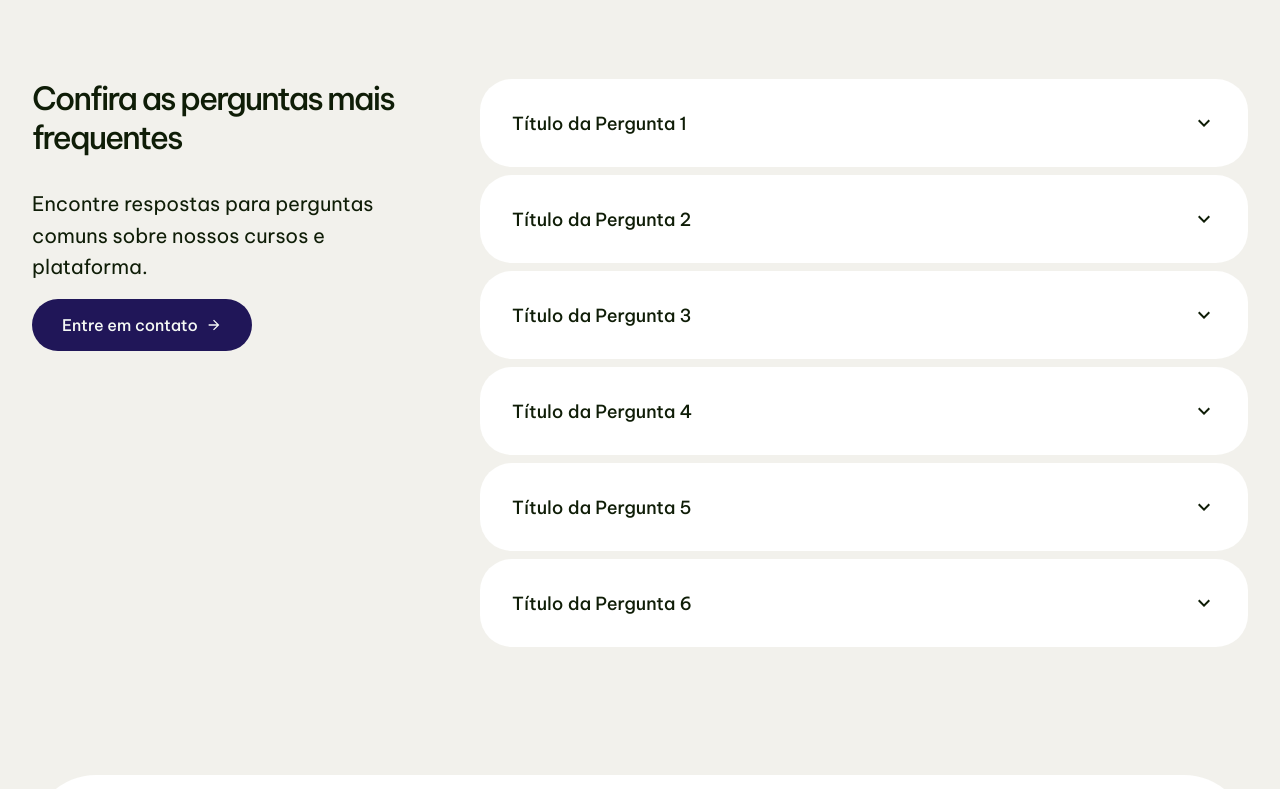
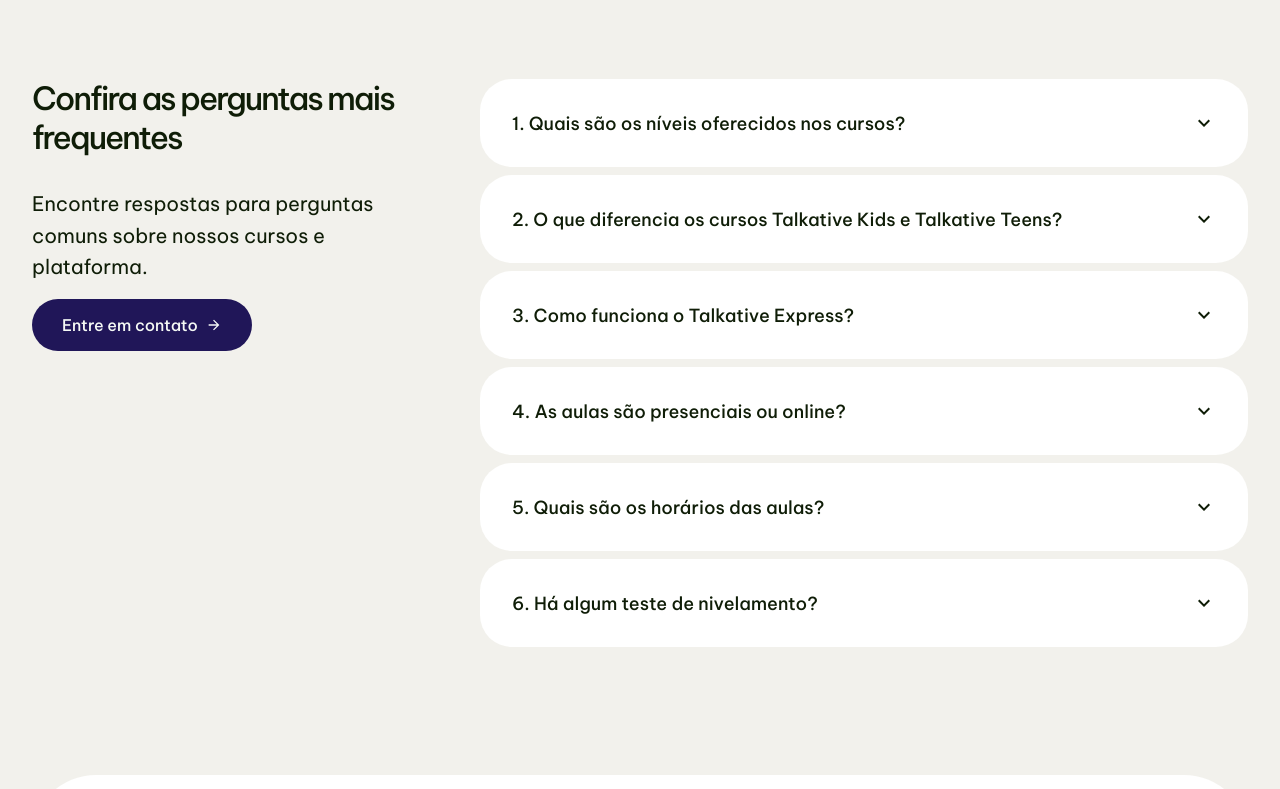
Before and after one commit to SnayderRodrigues/react-study, a React (Vite) app: page /about in a window 1280 px wide. Shown: the part 5711-6500 px from the top of the page. Built offline with nearby package versions, Linux system fonts and the light colour scheme.

Commit message:
update: homepage text copy

```diff
--- a/src/pages/home/About.jsx
+++ b/src/pages/home/About.jsx
@@ -45,16 +45,20 @@
           <div>
             <h3>Nossa Missão</h3>
             <p>
-              Lorem ipsum dolor sit amet, consectetur adipisicing elit. Facere
-              quaerat nobis dolores quia, fugiat perspiciatis harum assumenda
-              temporibus consequuntur, deserunt iure enim, reiciendis a. Ut
-              numquam corrupti odit rem id!
+              Na Talkative, nossa missão é empoderar nossos alunos, fornecendo
+              uma educação de qualidade que se adapta às necessidades
+              individuais, promovendo o desenvolvimento pessoal e profissional.
+            </p>
+            <p>
+              Estamos comprometidos em ajudar cada estudante a alcançar seus
+              objetivos linguísticos e a se comunicar com confiança,
+              independente de qualquer situação.
             </p>
           </div>
           <img src={Cat} alt="" className="about__mission-image" />
         </div>
         <h3 className="about__info-headline">
-          Lorem ipsum, dolor sit amet consectetur
+          Temos Orgulho do que Fazemos e dos Resultados que Entregamos
         </h3>
         <div className="about__info-wrapper">
           <div className="about__info">
--- a/src/pages/home/Blog.jsx
+++ b/src/pages/home/Blog.jsx
@@ -31,21 +31,22 @@
       image: Cat,
       category: "Categoria",
       date: "01.01.2024",
-      title: "Lorem ipsum dolor sit amet consectetur.",
+      title: "5 Dicas Essenciais para Melhorar Sua Pronúncia em Inglês",
       link: "blog",
     },
     {
       image: Cat,
       category: "Categoria",
       date: "01.01.2024",
-      title: "Lorem ipsum dolor sit amet consectetur.",
+      title: "Por Que Aprender Inglês Desde a Infância Faz Toda a Diferença?",
       link: "blog",
     },
     {
       image: Cat,
       category: "Categoria",
       date: "01.01.2024",
-      title: "Lorem ipsum dolor sit amet consectetur.",
+      title:
+        "Inglês para Adolescentes: Como Conectar o Ensino com o Mundo Digital",
       link: "blog",
     },
   ];
--- a/src/pages/home/Courses.jsx
+++ b/src/pages/home/Courses.jsx
@@ -26,28 +26,28 @@
       subtitle: "Complete",
       link: "courses",
       description:
-        "Lorem ipsum dolor sit amet consectetur adipisicing elit. Alias, veritatis. Omnis quibusdam iusto nemo fuga iure, velit quae assumenda quod incidunt rem similique pariatur dignissimos sint eligendi voluptate aut cum!",
+        "O curso ideal para quem deseja aprender inglês de forma completa, desde o básico até o avançado. Aborda todas as habilidades linguísticas – fala, escuta, leitura e escrita – com foco na comunicação eficaz e fluente.",
     },
     {
       title: "Talkative",
       subtitle: "Kids",
       link: "courses",
       description:
-        "Lorem ipsum dolor sit amet consectetur adipisicing elit. Alias, veritatis. Omnis quibusdam iusto nemo fuga iure, velit quae assumenda quod incidunt rem similique pariatur dignissimos sint eligendi voluptate aut cum!",
+        "Um curso lúdico e interativo especialmente desenvolvido para crianças. Com atividades envolventes, as crianças aprendem inglês de maneira natural e divertida, despertando o interesse pelo idioma desde cedo.",
     },
     {
       title: "Talkative",
       subtitle: "Teens",
       link: "courses",
       description:
-        "Lorem ipsum dolor sit amet consectetur adipisicing elit. Alias, veritatis. Omnis quibusdam iusto nemo fuga iure, velit quae assumenda quod incidunt rem similique pariatur dignissimos sint eligendi voluptate aut cum!",
+        "Voltado para adolescentes, este curso equilibra a necessidade de se comunicar em inglês com temas e conteúdos que refletem os interesses e desafios da adolescência. Ideal para quem quer se preparar para o futuro.",
     },
     {
       title: "Talkative",
       subtitle: "Express",
       link: "courses",
       description:
-        "Lorem ipsum dolor sit amet consectetur adipisicing elit. Alias, veritatis. Omnis quibusdam iusto nemo fuga iure, velit quae assumenda quod incidunt rem similique pariatur dignissimos sint eligendi voluptate aut cum!",
+        "Um curso intensivo para quem precisa aprender inglês de forma rápida e eficiente. Focado em resultados a curto prazo, com aulas dinâmicas que priorizam a prática e a comunicação em situações reais.",
     },
   ];
 
--- a/src/pages/home/Faq.jsx
+++ b/src/pages/home/Faq.jsx
@@ -18,34 +18,35 @@
 
   const faqItems = [
     {
-      question: "Título da Pergunta 1",
+      question: "1. Quais são os níveis oferecidos nos cursos?",
       answer:
-        "Resposta para a Pergunta 1. Lorem ipsum dolor sit amet consectetur adipisicing elit. Voluptatibus cupiditate odit reiciendis maiores suscipit vel quasi, id architecto dolore doloribus molestiae consectetur repellendus impedit aliquid eius nulla sint ducimus vitae.",
+        "Oferecemos cursos desde o nível iniciante até o avançado. Todos os nossos cursos, como o Talkative Complete, são estruturados para que os alunos progridam de acordo com seu ritmo e objetivos.",
     },
     {
-      question: "Título da Pergunta 2",
+      question:
+        "2. O que diferencia os cursos Talkative Kids e Talkative Teens?",
       answer:
-        "Resposta para a Pergunta 2. Lorem ipsum dolor sit amet consectetur adipisicing elit. Voluptatibus cupiditate odit reiciendis maiores suscipit vel quasi, id architecto dolore doloribus molestiae consectetur repellendus impedit aliquid eius nulla sint ducimus vitae.",
+        "O Talkative Kids é voltado para crianças, com foco em aprendizado lúdico e interativo, enquanto o Talkative Teens é direcionado para adolescentes, abordando temas relevantes para essa faixa etária e preparando-os para desafios futuros.",
     },
     {
-      question: "Título da Pergunta 3",
+      question: "3. Como funciona o Talkative Express?",
       answer:
-        "Resposta para a Pergunta 3. Lorem ipsum dolor sit amet consectetur adipisicing elit. Voluptatibus cupiditate odit reiciendis maiores suscipit vel quasi, id architecto dolore doloribus molestiae consectetur repellendus impedit aliquid eius nulla sint ducimus vitae.",
+        "O Talkative Express é um curso intensivo ideal para quem precisa aprender inglês rapidamente. Ele é focado em resultados rápidos, com ênfase na prática constante e na comunicação em situações do dia a dia.",
     },
     {
-      question: "Título da Pergunta 4",
+      question: "4. As aulas são presenciais ou online?",
       answer:
-        "Resposta para a Pergunta 4. Lorem ipsum dolor sit amet consectetur adipisicing elit. Voluptatibus cupiditate odit reiciendis maiores suscipit vel quasi, id architecto dolore doloribus molestiae consectetur repellendus impedit aliquid eius nulla sint ducimus vitae.",
+        "Oferecemos ambas as opções. Você pode escolher entre aulas presenciais na nossa escola ou participar de aulas online ao vivo, que proporcionam flexibilidade e comodidade.",
     },
     {
-      question: "Título da Pergunta 5",
+      question: "5. Quais são os horários das aulas?",
       answer:
-        "Resposta para a Pergunta 5. Lorem ipsum dolor sit amet consectetur adipisicing elit. Voluptatibus cupiditate odit reiciendis maiores suscipit vel quasi, id architecto dolore doloribus molestiae consectetur repellendus impedit aliquid eius nulla sint ducimus vitae.",
+        "Nossos cursos têm horários flexíveis para se adaptar à sua rotina. Oferecemos turmas pela manhã, tarde e noite.",
     },
     {
-      question: "Título da Pergunta 6",
+      question: "6. Há algum teste de nivelamento?",
       answer:
-        "Resposta para a Pergunta 6. Lorem ipsum dolor sit amet consectetur adipisicing elit. Voluptatibus cupiditate odit reiciendis maiores suscipit vel quasi, id architecto dolore doloribus molestiae consectetur repellendus impedit aliquid eius nulla sint ducimus vitae.",
+        "Sim, antes de iniciar qualquer curso, todos os alunos passam por um teste de nivelamento gratuito. Isso nos permite determinar o melhor nível para cada aluno, garantindo que eles estejam em uma turma adequada ao seu conhecimento atual.",
     },
   ];
 
--- a/src/styles/pages/home/_about.scss
+++ b/src/styles/pages/home/_about.scss
@@ -86,6 +86,9 @@
     img {
       width: 50%;
     }
+    p {
+      margin-bottom: 2rem;
+    }
   }
   &__mission-image {
     height: 300px;
--- a/src/styles/pages/home/_maincontent.scss
+++ b/src/styles/pages/home/_maincontent.scss
@@ -1,5 +1,5 @@
 @use "../../../styles/util/" as u;
 
 #main-content {
-    background-color: var(--bg-color);
+  background-color: var(--bg-color);
 }
```
Also changed, not shown: src/pages/home/HomePage.jsx (+8 -8 lines).
